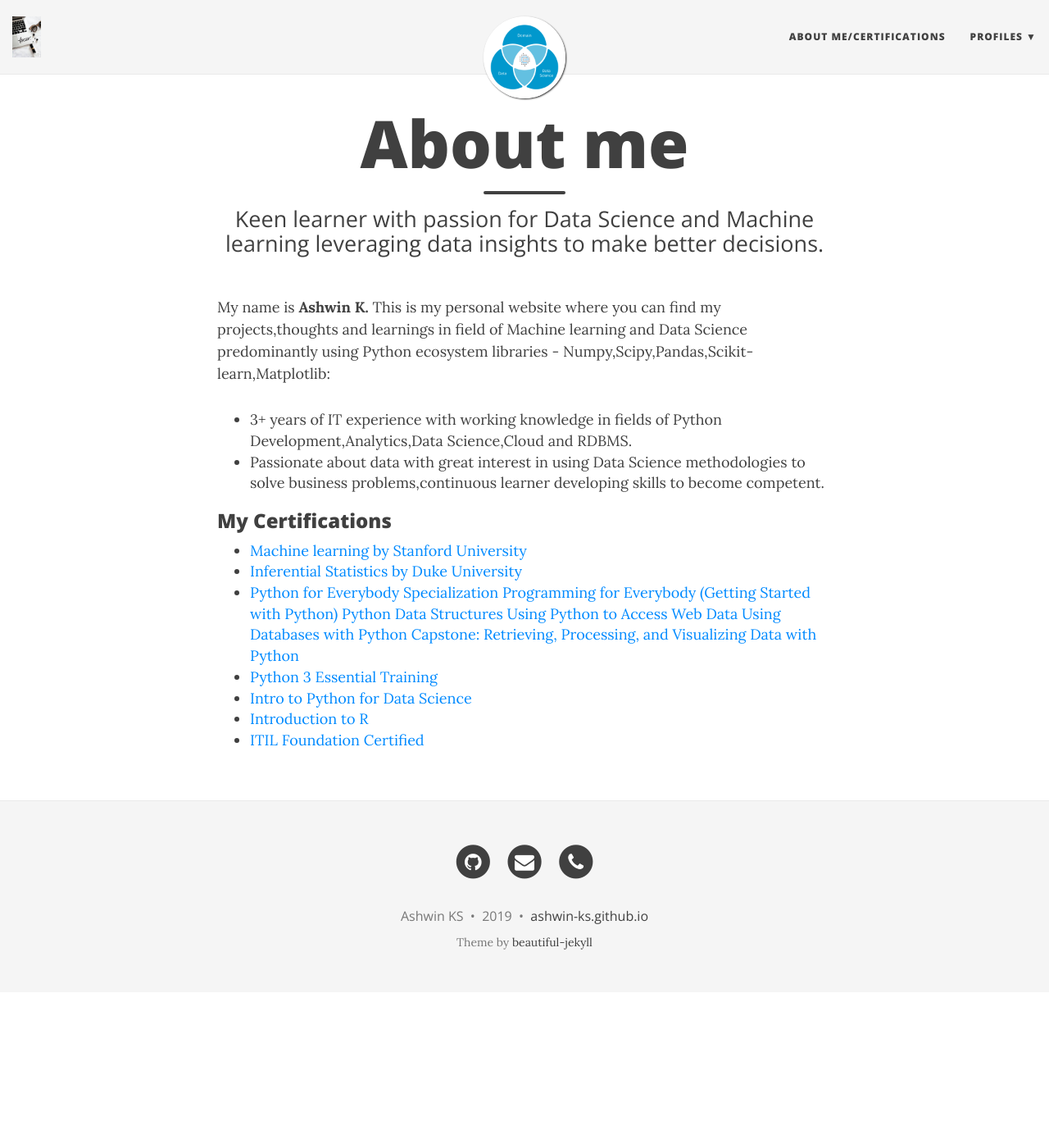
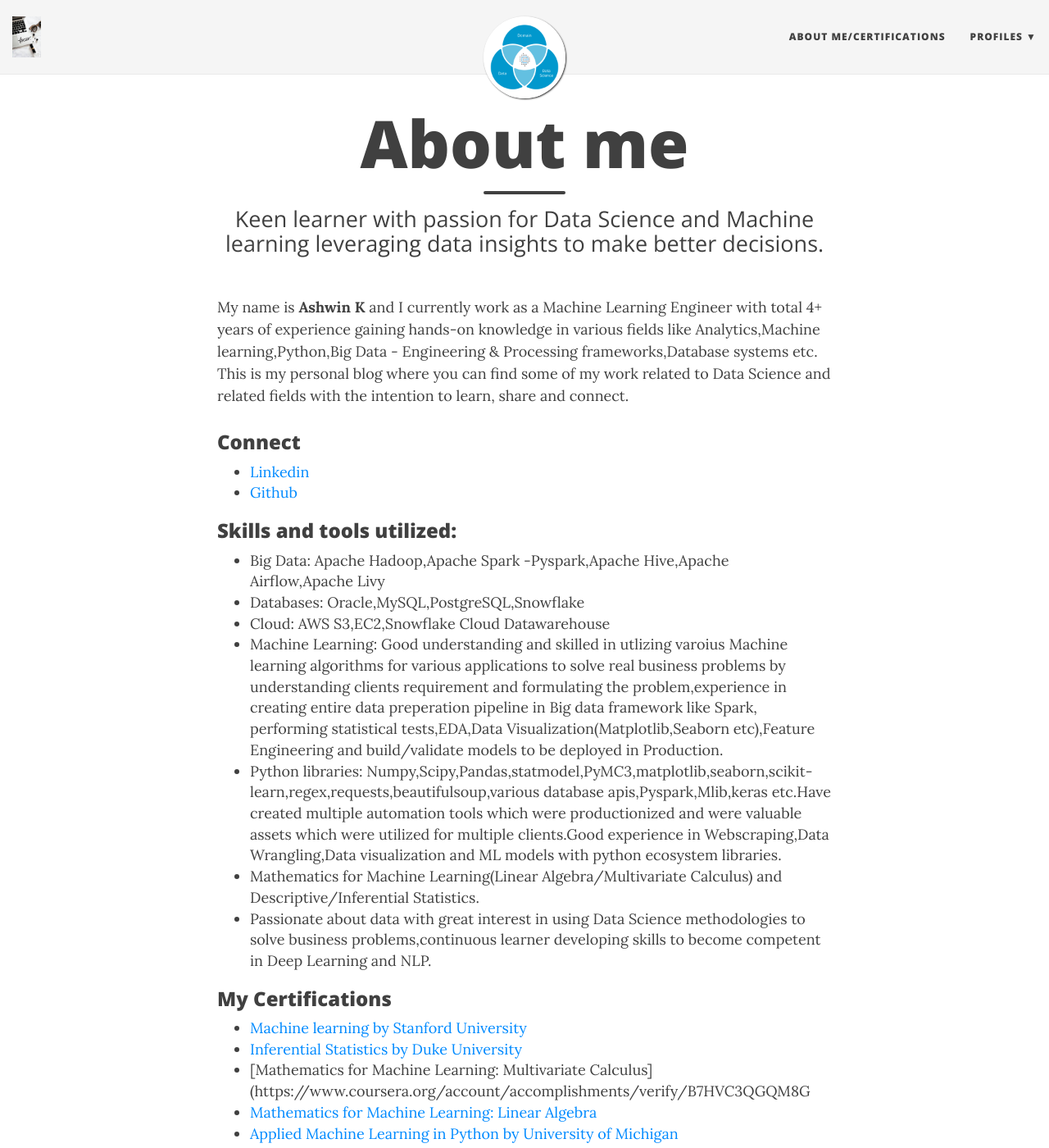
Before and after one commit to Ashwin-ks/Ashwin-ks.github.io, a Jekyll site: the page built from aboutme.md, in a window 1280 px wide and 1400 px high. Shown: the whole window at 82% size. Built offline with Jekyll 4.4.1, drawn with Linux system fonts in a browser that asks for light colours; nearby versions of some CDN libraries; some of the changed text lies outside the part shown.

```diff
--- a/aboutme.md
+++ b/aboutme.md
@@ -4,23 +4,40 @@
 subtitle: Keen learner with passion for Data Science and Machine learning leveraging data insights to make better decisions.
 ---
 
-My name is **Ashwin K.** This is my personal website where you can find my projects,thoughts and learnings in field of Machine learning and Data Science predominantly using Python ecosystem libraries - Numpy,Scipy,Pandas,Scikit-learn,Matplotlib:
+My name is **Ashwin K** and I currently work as a Machine Learning Engineer with total 4+ years of experience gaining hands-on knowledge in various fields like Analytics,Machine learning,Python,Big Data - Engineering & Processing frameworks,Database systems etc.  This is my personal blog where you can find some of my work related to Data Science and related fields with the intention to learn, share and connect.
 
-- 3+ years of IT experience with working knowledge in fields of Python Development,Analytics,Data Science,Cloud and RDBMS.
-- Passionate about data with great interest in using Data Science methodologies to solve business problems,continuous learner developing skills to become competent.
+### Connect
+- [Linkedin](https://www.linkedin.com/in/ashwin-k-12a15a42/)
+- [Github](https://github.com/Ashwin-ks)
+
+
+### Skills and tools utilized:
+- Big Data: Apache Hadoop,Apache Spark -Pyspark,Apache Hive,Apache Airflow,Apache Livy
+- Databases: Oracle,MySQL,PostgreSQL,Snowflake
+- Cloud: AWS S3,EC2,Snowflake Cloud Datawarehouse
+- Machine Learning: Good understanding and skilled in utlizing varoius Machine learning algorithms for various applications to solve real business problems by understanding clients requirement and formulating the problem,experience in creating entire data preperation pipeline in Big data framework like Spark, performing statistical tests,EDA,Data Visualization(Matplotlib,Seaborn etc),Feature Engineering and build/validate models to be deployed in Production.
+- Python libraries: Numpy,Scipy,Pandas,statmodel,PyMC3,matplotlib,seaborn,scikit-learn,regex,requests,beautifulsoup,various database apis,Pyspark,Mlib,keras etc.Have created multiple automation tools which were productionized and were valuable assets which were utilized for multiple clients.Good experience in Webscraping,Data Wrangling,Data visualization and ML models with python ecosystem libraries.
+- Mathematics for Machine Learning(Linear Algebra/Multivariate Calculus) and Descriptive/Inferential Statistics.
+- Passionate about data with great interest in using Data Science methodologies to solve business problems,continuous learner developing skills to become competent in Deep Learning and NLP.
 
 
 ### My Certifications
 
 - [Machine learning by Stanford University](https://www.coursera.org/account/accomplishments/verify/Q6GM9KG9ZR6C)
 - [Inferential Statistics by Duke University](https://www.coursera.org/account/accomplishments/verify/FW3MSHLLE27N)
+- [Mathematics for Machine Learning: Multivariate Calculus](https://www.coursera.org/account/accomplishments/verify/B7HVC3QGQM8G
+- [Mathematics for Machine Learning: Linear Algebra](https://www.coursera.org/account/accomplishments/verify/KH6C6G8KY9GY)
+- [Applied Machine Learning in Python by University of Michigan](https://www.coursera.org/account/accomplishments/verify/VK8CLK6QL9QG)
+- [Applied Plotting, Charting & Data Representation in Python](https://www.coursera.org/account/accomplishments/verify/DD7TSCDNN392)
 - [Python for Everybody Specialization](https://www.coursera.org/account/accomplishments/specialization/DZLAE2XEHPTA)
-  [Programming for Everybody (Getting Started with Python)](https://www.coursera.org/account/accomplishments/verify/ZAQPS4J44JDG)
-  [Python Data Structures](https://www.coursera.org/account/accomplishments/verify/BFTCWWYFP9RN)
-  [Using Python to Access Web Data](https://www.coursera.org/account/accomplishments/verify/S2ASFJPB9UHZ)
-  [Using Databases with Python](https://www.coursera.org/account/accomplishments/verify/GHBHKH8MM6DL)
-  [Capstone: Retrieving, Processing, and Visualizing Data with Python](https://www.coursera.org/account/accomplishments/verify/MMUXK3V2XHC3)
+- [Programming for Everybody (Getting Started with Python)](https://www.coursera.org/account/accomplishments/verify/ZAQPS4J44JDG)
+- [Python Data Structures](https://www.coursera.org/account/accomplishments/verify/BFTCWWYFP9RN)
+- [Using Python to Access Web Data](https://www.coursera.org/account/accomplishments/verify/S2ASFJPB9UHZ)
+- [Using Databases with Python](https://www.coursera.org/account/accomplishments/verify/GHBHKH8MM6DL)
+- [Introduction to Data Science in Python](https://www.coursera.org/account/accomplishments/verify/YB5GKBXQZXJN)
+- [Capstone: Retrieving, Processing, and Visualizing Data with Python](https://www.coursera.org/account/accomplishments/verify/MMUXK3V2XHC3)
 - [Python 3 Essential Training](https://www.lynda.com/ViewCertificate/CD38DABED3AB4BBEA60113A82DEDD80C?utm_source=linkedin&utm_medium=sharing&utm_campaign=certificate)
 - [Intro to Python for Data Science](https://www.datacamp.com/courses/intro-to-python-for-data-science?utm_source=LinkedIn&utm_medium=Certificate&utm_content=Certificate&utm_campaign=Linkedin-Certificate)
 - [Introduction to R](https://www.datacamp.com/courses/free-introduction-to-r?utm_source=LinkedIn&utm_medium=Certificate&utm_content=Certificate&utm_campaign=Linkedin-Certificate)
 - [ITIL Foundation Certified]()
+- [Other Certificates](https://drive.google.com/open?id=1_asV3vKTcPaunt4tS9ggzMmVmZsw7cpF)
```
